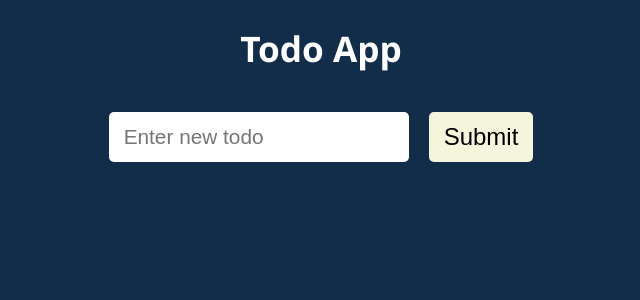
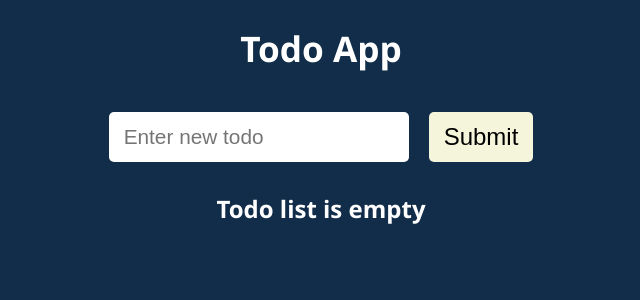
Before and after one commit to aakhtiamova/React, a React (Create React App) app in the folder 24-todo-app-v1/: page / in a window 1280 px wide. Shown: the top 300 px of the page, without its empty margins (319-959 px from the left). Built offline with nearby package versions, Linux system fonts and the light colour scheme.

Commit message:
added functional for showing message if there are no todos

```diff
--- a/24-todo-app-v1/src/components/Todos/TodoList.js
+++ b/24-todo-app-v1/src/components/Todos/TodoList.js
@@ -4,6 +4,7 @@ function TodoList(props) {
   const { todos } = props;
   return (
     <div className={styles.TodoListContainer}>
+      {todos.length === 0 && <h2>Todo list is empty</h2>}
       {todos.map((todo, index) => (
         <Todo key={index} todo={todo} />
       ))}
```
